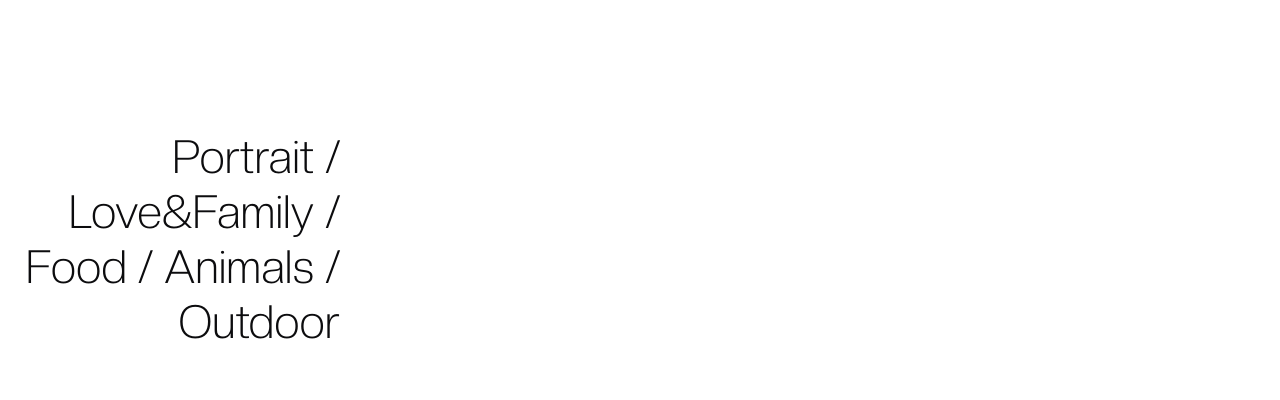
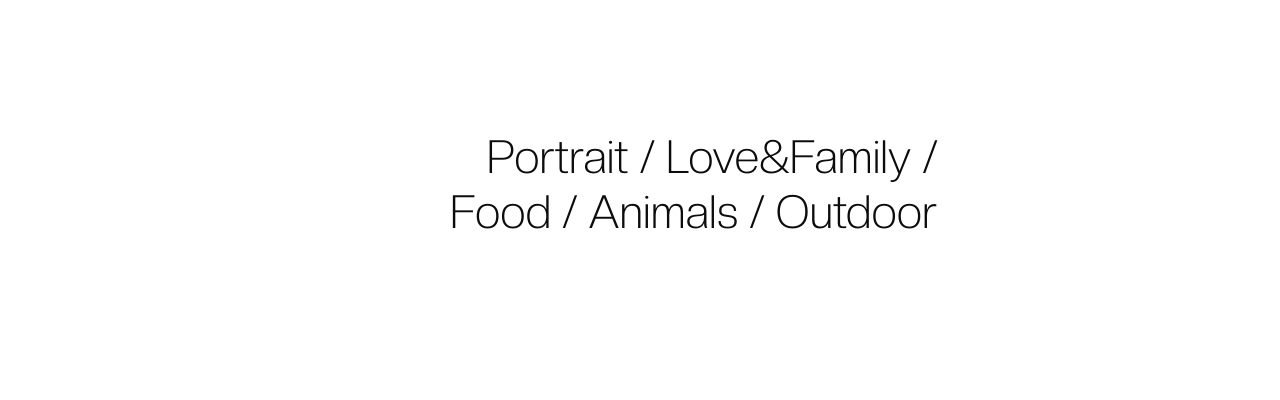
Before and after one commit to artemshchirov/nadia-websito, a Nuxt app: page / in a window 1280 px wide. Shown: the part 2380-2780 px from the top of the page. Built offline with nearby package versions, Linux system fonts and the light colour scheme.

Commit message:
refactor(web): area responsive text

```diff
--- a/styles/_components/_main.scss
+++ b/styles/_components/_main.scss
@@ -313,10 +313,18 @@
   @include media(">=tablet") {
     font-size: 46px;
     text-align: end;
+    max-width: 561px;
+    margin-left: auto;
+    margin-right: 0;
+  }
+
+  @include media(">=desktop") {
+    max-width: 655px;
   }
 
   @include media(">=largeScreen") {
     font-size: 62px;
+    max-width: 934px;
   }
 }
 
```
